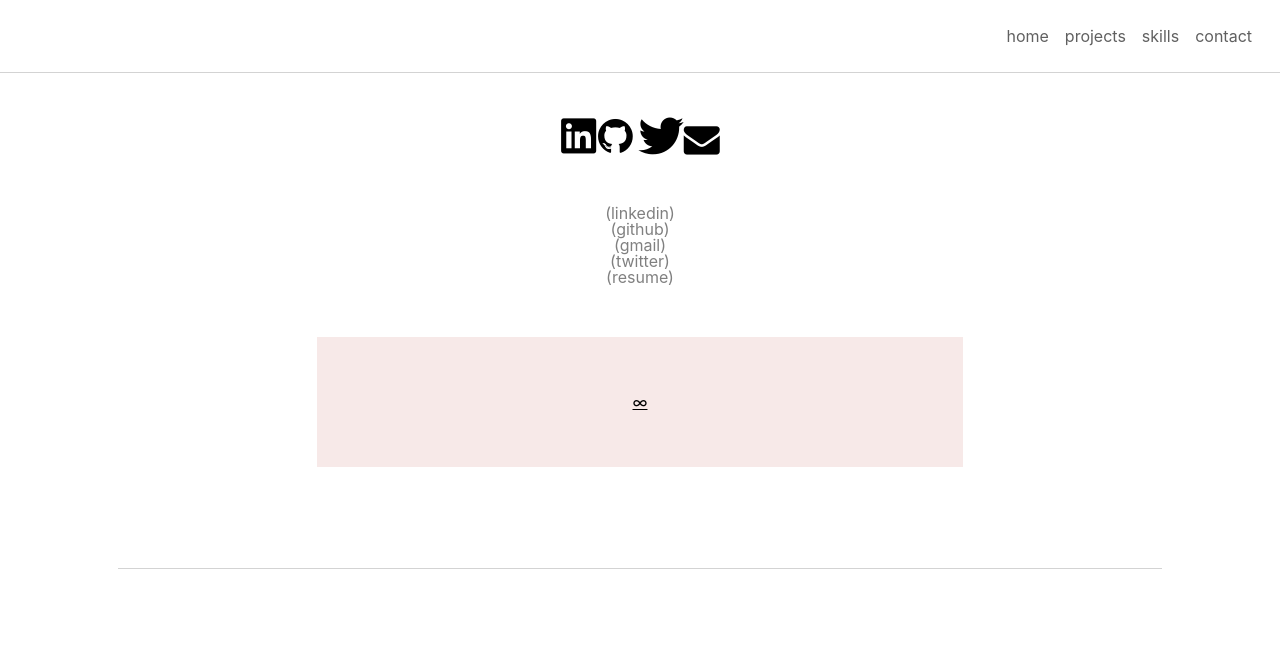
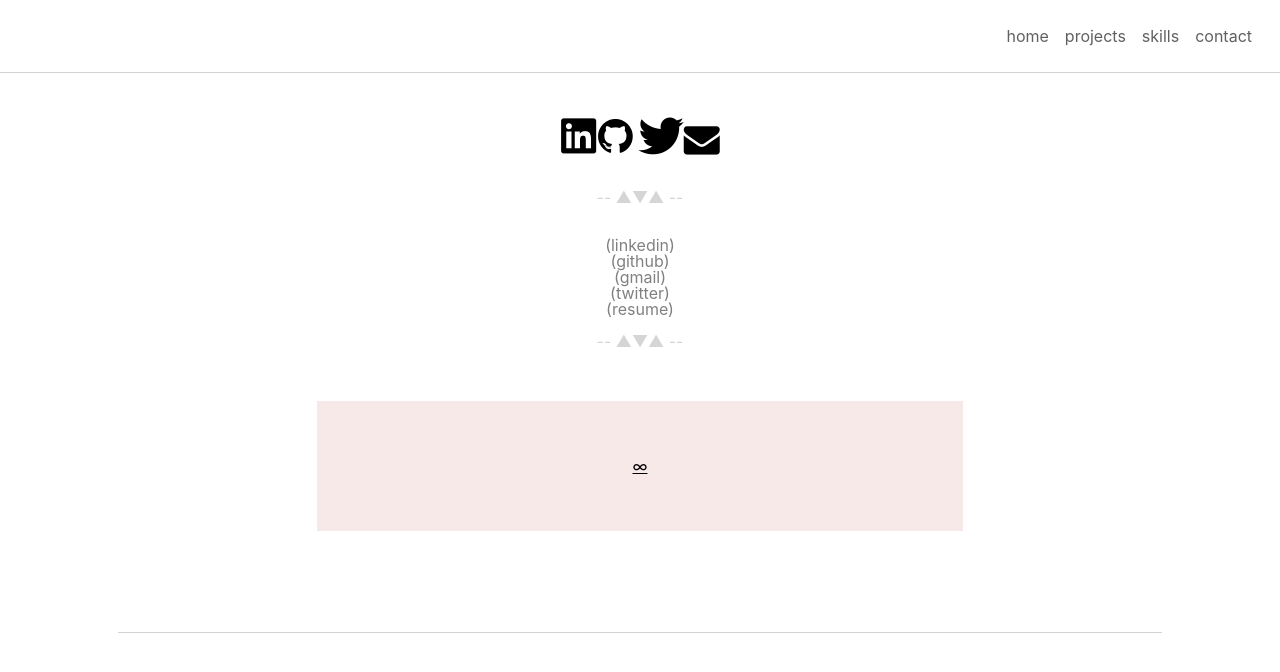
Before and after one commit to sarahrosecooper/sarahrose-p, a React (Create React App) app in the folder sarah-rose-port/: page /contact in a window 1280 px wide. Shown: the top 672 px of the page. Built offline with nearby package versions, Linux system fonts and the light colour scheme; no server answers.

Commit message:
(styles) Contact.js: added dividers

```diff
--- a/sarah-rose-port/src/Contact.css
+++ b/sarah-rose-port/src/Contact.css
@@ -18,6 +18,11 @@
   margin-bottom: 50px;
 }
 
+.contact-triangle-divider {
+  color: #767676;
+  opacity: 0.3;
+}
+
 @media only screen and (min-width: 768px) {
   .contact-container {
     padding-top: 3%;
--- a/sarah-rose-port/src/Projects.css
+++ b/sarah-rose-port/src/Projects.css
@@ -11,7 +11,6 @@
   margin: 0 auto;
   width: 80%;
   padding-bottom: 3%;
-  border-bottom: 1px solid lightgray;
 }
 
 .description {
--- a/sarah-rose-port/src/components/Contact.js
+++ b/sarah-rose-port/src/components/Contact.js
@@ -86,8 +86,9 @@ const Contact = () => {
       <br></br>
       <br></br>
       <br></br>
+      <div className="contact-triangle-divider">-- ▲▼▲ --</div>
       <br></br>
-
+      <br></br>
       <div>
         <Links
           href="https://www.linkedin.com/in/sarah-cooper-797370126/"
@@ -126,8 +127,9 @@ const Contact = () => {
         </Links>{" "}
       </div>
       <br></br>
+      <div className="contact-triangle-divider">-- ▲▼▲ --</div>
       <br></br>
-
+      <br></br>
       <QuoteBlock className="contact-blockquote-div">
         <blockquote>
           {quote}{" "}
```
